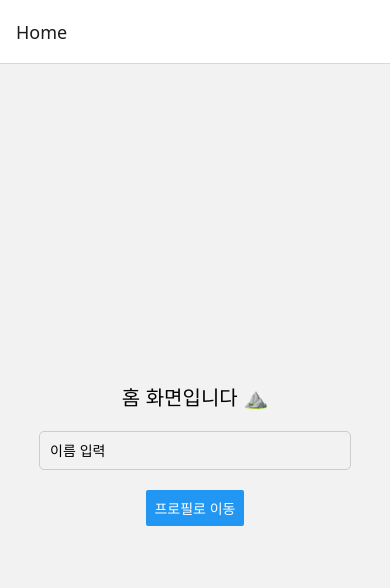
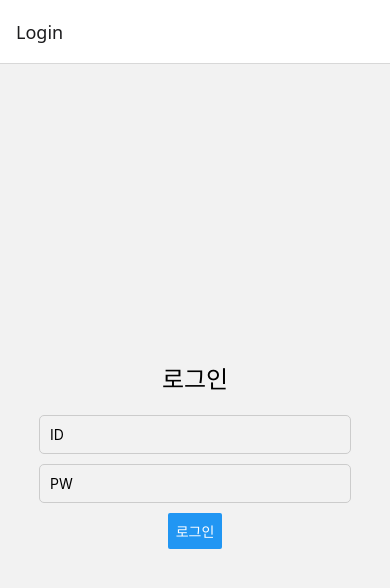
Before and after one commit to leonid-world/rn-first-app, a React Native app: screen /Login in a window 390 px wide. Shown: the top 588 px of the page. Built offline with nearby package versions, Linux system fonts and the light colour scheme.

Commit message:
앱생성 > 로그인 > 홈이동

```diff
--- a/App.js
+++ b/App.js
@@ -2,18 +2,24 @@ import React from "react";
 import { NavigationContainer } from "@react-navigation/native";
 import { createNativeStackNavigator } from "@react-navigation/native-stack";
 
+import LoginScreen from "./screens/LoginScreen";
 import HomeScreen from "./screens/HomeScreen";
 import ProfileScreen from "./screens/ProfileScreen";
+
+import { UserProvider } from "./context/UserContext";
 
 const Stack = createNativeStackNavigator();
 
 export default function App() {
   return (
-    <NavigationContainer>
-      <Stack.Navigator initialRouteName="Home">
-        <Stack.Screen name="Home" component={HomeScreen} />
-        <Stack.Screen name="Profile" component={ProfileScreen} />
-      </Stack.Navigator>
-    </NavigationContainer>
+    <UserProvider>
+      <NavigationContainer>
+        <Stack.Navigator initialRouteName="Login">
+          <Stack.Screen name="Login" component={LoginScreen}/>
+          <Stack.Screen name="Home" component={HomeScreen} />
+          <Stack.Screen name="Profile" component={ProfileScreen} />
+        </Stack.Navigator>
+      </NavigationContainer>
+    </UserProvider>
   );
 }
--- /dev/null
+++ b/context/UserContext.js
@@ -0,0 +1,13 @@
+import React, {createContext, useState} from "react";
+
+export const UserContext = createContext();
+
+export function UserProvider({children}){
+    const [user, setUser] = useState(null);
+
+    return (
+        <UserContext.Provider value={{user, setUser}}>
+            {children}
+        </UserContext.Provider>
+    )
+}
--- a/package.json
+++ b/package.json
@@ -12,6 +12,7 @@
   "dependencies": {
     "@react-navigation/native": "^7.0.19",
     "@react-navigation/native-stack": "^7.3.3",
+    "axios": "^1.8.4",
     "expo": "~52.0.41",
     "expo-status-bar": "~2.0.1",
     "react": "18.3.1",
--- a/screens/HomeScreen.js
+++ b/screens/HomeScreen.js
@@ -1,23 +1,15 @@
-import React, { useState } from "react";
+import React, { useContext } from "react";
 import { View, Text, TextInput, Button, StyleSheet } from "react-native";
+import { UserContext } from "../context/UserContext";
 
 export default function HomeScreen({ navigation }) {
-  const [name, setName] = useState("");
-  const goToProfile = () => {
-    navigation.navigate("Profile", {
-      userName: name,
-    });
-  };
+
+  const { user } = useContext(UserContext);
+
   return (
     <View style={styles.container}>
-      <Text style={styles.title}>홈 화면입니다 ⛰️</Text>
-      <TextInput
-        placeholder="이름 입력"
-        value={name}
-        onChangeText={setName}
-        style={styles.input}
-      />
-      <Button title="프로필로 이동" onPress={goToProfile} />
+      <Text style={styles.text}>
+      {user ? `${user.mbrName} 님, 정상에서 기다립니다! ⛰️` : '로그인 먼저 하세요!'}</Text>
     </View>
   );
 }
@@ -28,16 +20,5 @@ const styles = StyleSheet.create({
     justifyContent: "center",
     alignItems: "center",
   },
-  title: {
-    fontSize: 20,
-    marginBottom: 20,
-  },
-  input: {
-    borderWidth: 1,
-    borderColor: "#ccc",
-    borderRadius: 5,
-    width: "80%",
-    padding: 10,
-    marginBottom: 20,
-  },
+  text: { fontSize: 20 },
 });
--- /dev/null
+++ b/screens/LoginScreen.js
@@ -0,0 +1,55 @@
+import React, {useState, useContext} from 'react';
+import { View, Text, TextInput, Button, StyleSheet, Alert} from 'react-native'
+import axios from 'axios';
+
+import { UserContext } from '../context/UserContext';
+
+export default function LoginScreen({ navigation}) {
+
+    const {setUser} = useContext(UserContext);
+
+    const [username, setUsername] = useState('');
+    const [password, setPassword] = useState('');
+
+    const handleLogin = async () => {
+        try {
+            const response = await axios.post('http://192.168.200.108:8080/login',{
+                mbrId : username,
+                mbrPw : password
+            })
+
+            const { Authorization, mbrName } = response.data;
+
+            setUser({Authorization, mbrName}); //전역 상태 저장
+            Alert.alert('로그인 성공!', `${mbrName}님 환영합니다.`);
+            navigation.navigate('Home')
+        } catch(err){
+            console.error(err);
+            Alert.alert('로그인 실패, 아이디 혹은 패스워드를 확인해주세요')
+        }
+    }
+
+
+
+    return (
+        <View style={styles.container}>
+            <Text style={styles.title}>로그인</Text>
+
+            <TextInput style={styles.input} placeholder='ID' value={username} onChangeText={setUsername}/>
+            <TextInput style={styles.input} placeholder='PW' value={password} onChangeText={setPassword} secureTextEntry/>
+
+            <Button title="로그인" onPress={handleLogin}/>
+
+        </View>
+    )
+}
+
+
+const styles = StyleSheet.create({
+    container: { flex: 1, justifyContent:'center',alignItems:'center'},
+    title:{fontSize:24,marginBottom:20},
+    input:{
+        borderWidth:1, borderColor: '#ccc', borderRadius :5,
+        width : '80%', padding: 10, marginBottom: 10
+    }
+})
```
Also changed, not shown: src/screens/HomeScreen.js (deleted), src/screens/ProfileScreen.js (deleted), 2 other files (tests, documents, lock files or other folders).
